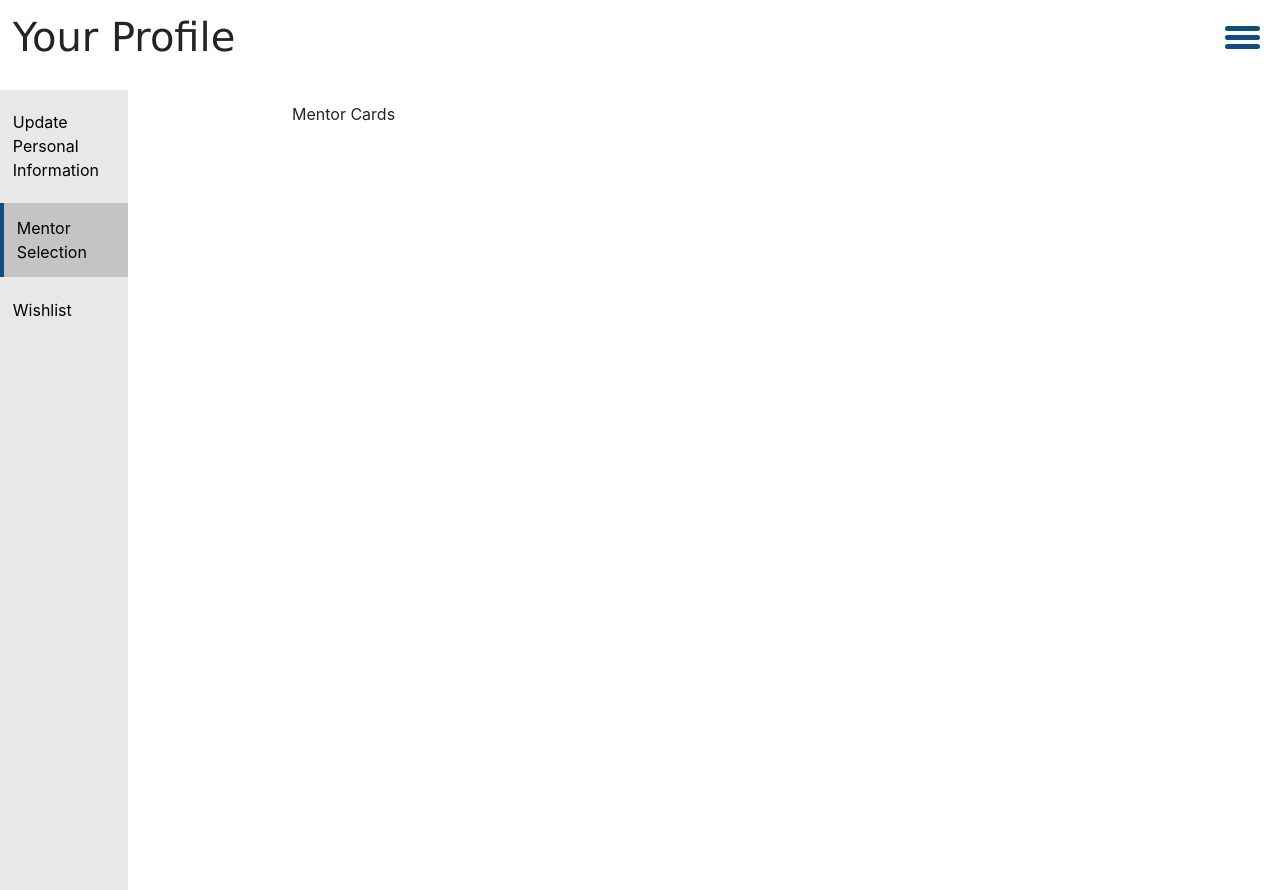
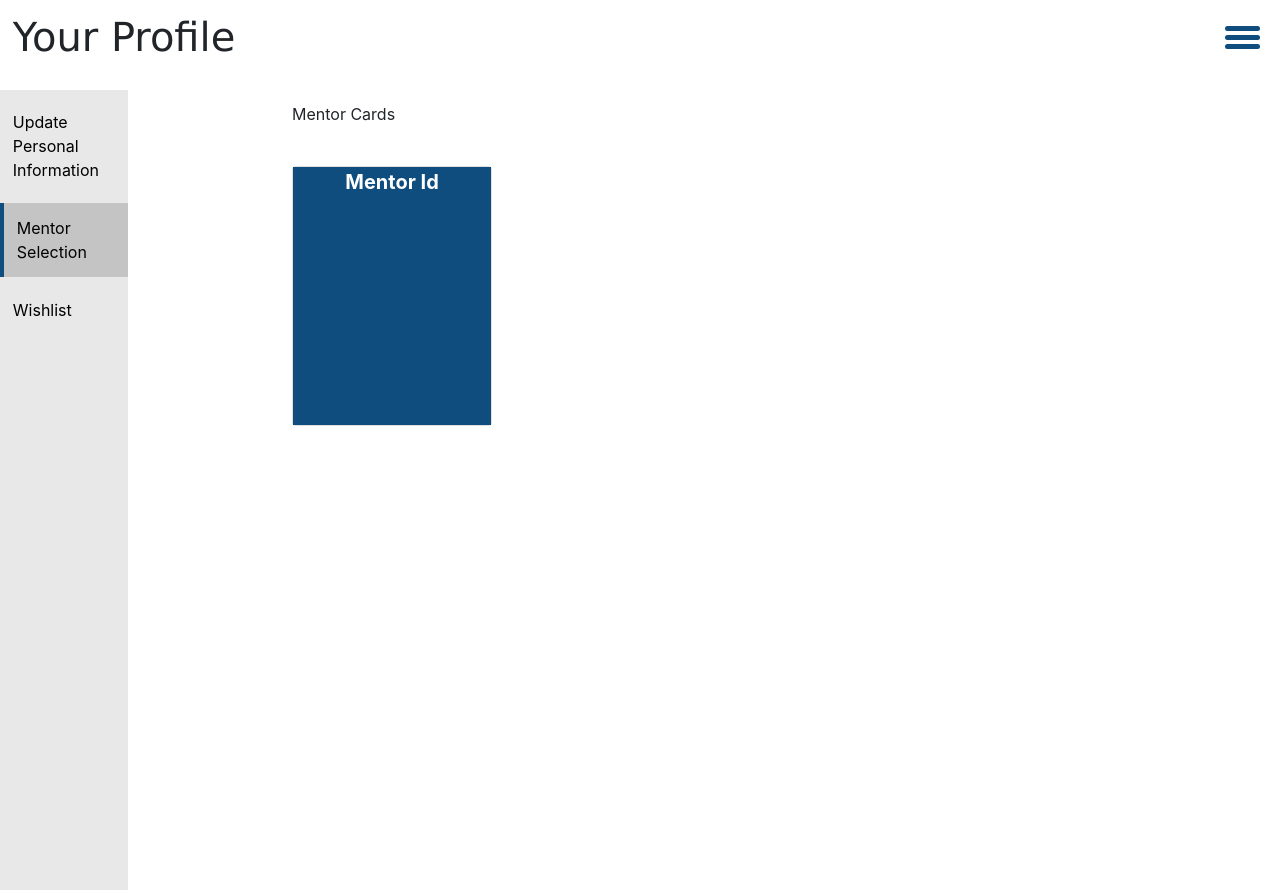
Before and after one commit to SarcWeb21/ASMP, a Django app: page /profile in a window 1280 px wide, after a click on "Mentor Selection". Run offline with Django 3.2, Linux system fonts and the light colour scheme.

Commit message:
mentor cards

```diff
--- a/static/app.js
+++ b/static/app.js
@@ -79,7 +79,7 @@ $(document).ready(function(){
 
 $(document).ready(function(){
 	// When page loads...:
-	$("div.content div").hide(); // Hide all content
+	$("div.content .profind").hide(); // Hide all content
 
 	/* Check for hashtag in url */
 	if (window.location.hash.length>0) {
@@ -101,7 +101,7 @@ $(document).ready(function(){
 		$(".profnav li").removeClass("current"); // Remove any active class
 		$(this).addClass("current"); // Add "current" class to selected page
 
-		$("div.content div").hide(); // Hide all content
+		$("div.content .profind").hide(); // Hide all content
 
     // Find the href attribute value to identify the active page:
 		var activePage = $(this).find("a").attr("href");
@@ -109,3 +109,5 @@ $(document).ready(function(){
 	}); // end click method
 
 }); // end $(document).ready method
+
+/* mentor cards */
--- a/static/style.css
+++ b/static/style.css
@@ -331,7 +331,7 @@ animation-fill-mode: forwards;
 		clear: both;
 	  }
 
-	  div.content div {
+	  div.content .profind {
 		padding: 0 10px;
 	  }
 
@@ -386,8 +386,50 @@ animation-fill-mode: forwards;
 			clear: none;
 		  }
 
-		  div.content div {
+		  div.content .profind {
 			padding: 0 20px;
 		  }
 
 	  }
+
+	  /* mentor cards */
+	  .scene {
+		width: 200px;
+		height: 260px;
+		margin: 40px 0;
+		perspective: 600px;
+	  }
+
+	  .card {
+		width: 100%;
+		height: 100%;
+		transition: transform 1s;
+		transform-style: preserve-3d;
+		cursor: pointer;
+		position: relative;
+	  }
+
+	  .card.is-flipped {
+		transform: rotateY(180deg);
+	  }
+
+	  .card__face {
+		position: absolute;
+		width: 100%;
+		height: 100%;
+		color: white;
+		text-align: center;
+		font-weight: bold;
+		font-size: 20px;
+		-webkit-backface-visibility: hidden;
+		backface-visibility: hidden;
+	  }
+
+	  .card__face--front {
+		background: #0e4d7d;
+	  }
+
+	  .card__face--back {
+		background: #135b91;
+		transform: rotateY(180deg);
+	  }
--- a/templates/profile.html
+++ b/templates/profile.html
@@ -10,15 +10,27 @@
 </div>
     <div class="content">
 
-      <div id="page1"><!-- personal info -->
+      <div id="page1" class="profind"><!-- personal info -->
         <p>Personal Info Form</p>
       </div><!-- /page1 -->
 
-      <div id="page2"><!-- Mentor Display -->
+      <div id="page2" class="profind"><!-- Mentor Display -->
         <p>Mentor Cards</p>
+        <div class="scene scene--card">
+          <div class="card">
+            <div class="card__face card__face--front">Mentor Id</div>
+            <div class="card__face card__face--back">Mentor Info</div>
+          </div>
+        </div>
+      <script>
+        var card = document.querySelector('.card');
+card.addEventListener( 'click', function() {
+  card.classList.toggle('is-flipped');
+});
+      </script>
       </div><!-- /page2 -->
 
-      <div id="page3"><!-- page 3 -->
+      <div id="page3" class="profind"><!-- page 3 -->
         <p>Your selected mentors</p>
       </div><!-- /page3 -->
 
```
